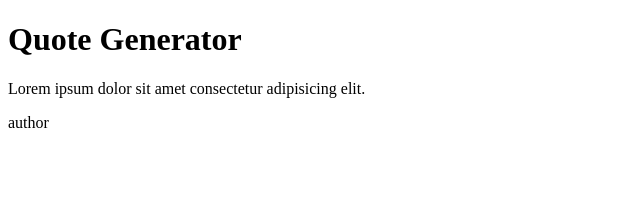
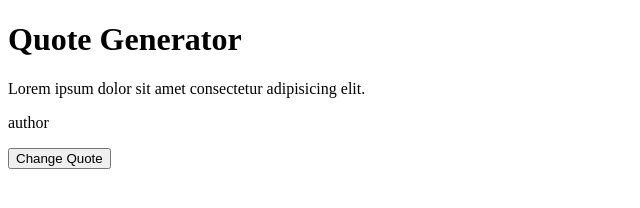
Before and after one commit to sophiedannery/QUOTEGENERATOR_TRAINING, a plain HTML site: page index.html in a window 1280 px wide. Shown: the whole page, without its empty margins (0-640 px from the left). Drawn offline with Linux system fonts and the light colour scheme.

Commit message:
Adding Button

```diff
--- a/index.html
+++ b/index.html
@@ -11,6 +11,8 @@
     <p>Lorem ipsum dolor sit amet consectetur adipisicing elit.</p>
     <p>author</p>
 
+    <button>Change Quote</button>
+
 </body>
 
 </html>
```
